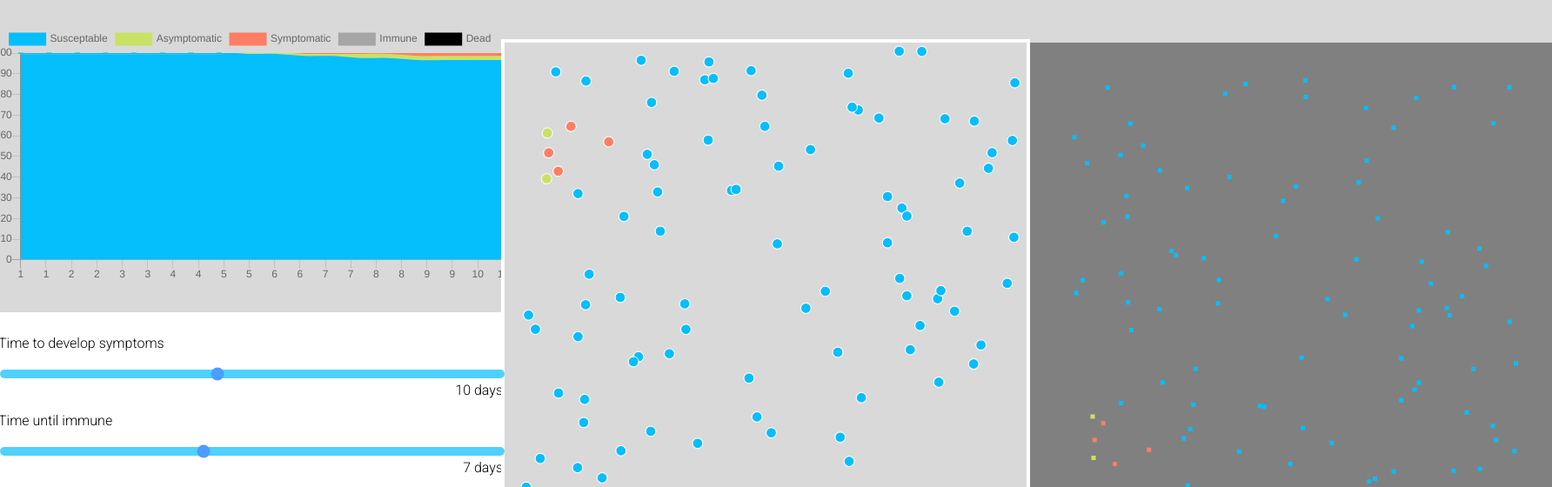
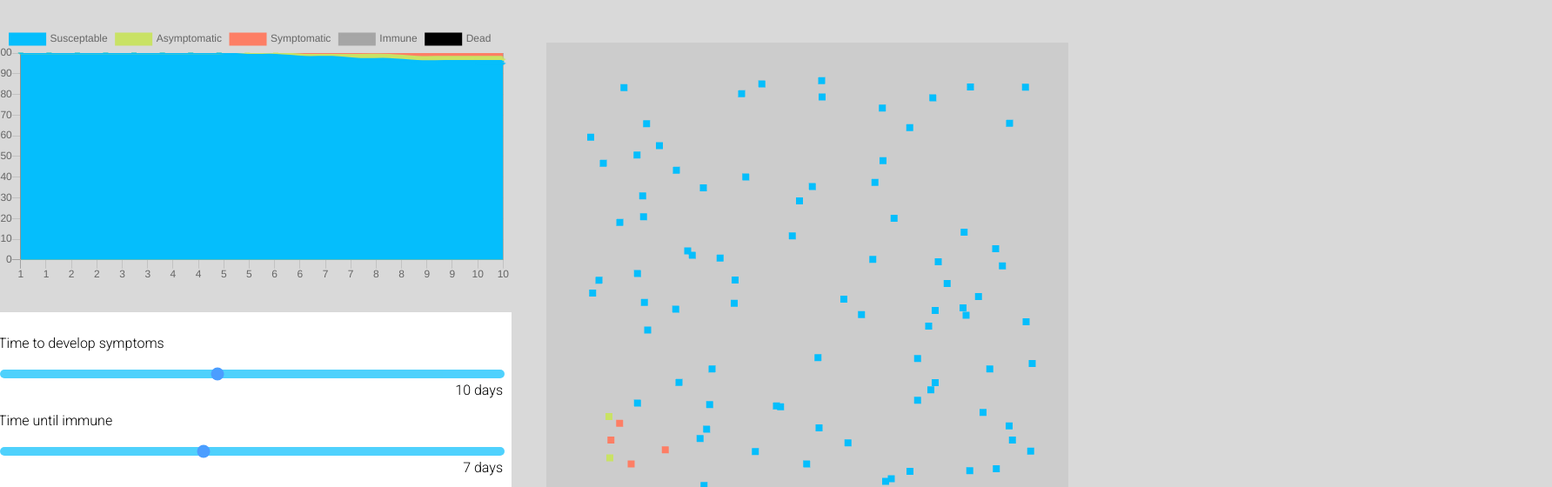
Before and after one commit to victorvwier/covid-modeling-project, a website built with webpack: page app/index.html in a window 1280 px wide. Shown: the part 92-652 px from the top of the page at 87% size, 1784 px wide, since content can reach past the window. Built offline with nearby package versions, Linux system fonts and the light colour scheme.

Commit message:
Remove the old canvas

```diff
--- a/app/index.html
+++ b/app/index.html
@@ -115,7 +115,7 @@
               <input
                 type="range"
                 min="50"
-                max="1000"
+                max="10000"
                 value="100"
                 step="20"
                 class="slider"
@@ -166,9 +166,6 @@
           </div>
         </div>
       </div>
-      <div id="canvas-container">
-        <canvas id="canvas" width="600px" height="600px"></canvas>
-      </div>
       <div id="glcanvas-container">
         <canvas id="glCanvas" width="600px" height="600px"></canvas>
       </div>
--- a/app/src/index.js
+++ b/app/src/index.js
@@ -11,10 +11,8 @@ import wireSlidersToHandlers from './scripts/DOM/parameters';
 import AgentChart from './scripts/agentChart';
 
 
-const canvas = document.getElementById('canvas');
 const glCanvas = document.getElementById('glCanvas');
 const gl = glCanvas.getContext("webgl");
-const context = canvas.getContext('2d');
 const chartCtx = document.getElementById('chart-canvas').getContext('2d');
 
 // chartCreator();
@@ -28,10 +26,9 @@ window.onload = function () {
 
   const agentView = new AgentChart(gl);
   const model = new Model(
-    context,
     agentView,
-    canvas.width,
-    canvas.height,
+    glCanvas.width,
+    glCanvas.height,
     INITIAL_SUSCEPTABLE,
     INITIAL_SYMPTOMATIC,
     INITAL_ASYMPTOMATIC,
--- a/app/src/scripts/agentChart.js
+++ b/app/src/scripts/agentChart.js
@@ -12,7 +12,7 @@ const vsSource = `
 
     void main() {
       gl_Position = uProjectionMatrix * uModelViewMatrix * aVertexPosition;
-      gl_PointSize = 5.;
+      gl_PointSize = 8.;
       vColor = aVertexColor;
     }
   `;
@@ -95,7 +95,7 @@ export default class AgentChart {
   }
 
   drawScene(buffers, count) {
-    this.gl.clearColor(0.5, 0.5, 0.5, 1.0); // Clear to black, fully opaque
+    this.gl.clearColor(0.8, 0.8, 0.8, 1.0); // Clear to black, fully opaque
     this.gl.clearDepth(1.0); // Clear everything
     this.gl.enable(this.gl.DEPTH_TEST); // Enable depth testing
     this.gl.depthFunc(this.gl.LEQUAL); // Near things obscure far things
--- a/app/src/scripts/model.js
+++ b/app/src/scripts/model.js
@@ -18,7 +18,6 @@ import {
 
 export default class Model {
   constructor(
-    context,
     webglchart,
     width,
     height,
@@ -35,7 +34,6 @@ export default class Model {
     this.webglchart = webglchart;
     this._updatePopulationFunction = null;
     this._animationFrame = null;
-    this.context = context;
     this.width = width;
     this.height = height;
     this.population = [];
@@ -107,14 +105,13 @@ export default class Model {
     let count = 0;
     for (let i = 0; i < this.totalPopulation; i++) {
       if (!this.population[i].dead) {
-        this.population[i].draw();
+        //this.population[i].draw();
         count++;
       }
     }
     let drawInfo = this.getDrawInfo();
 
     this.webglchart.draw(drawInfo.pos, drawInfo.col, count);
-    //this.webglchart.draw([1.0,1.0, -1.0, -1.0], 2);
   }
 
   getDrawInfo() {
@@ -233,7 +230,7 @@ export default class Model {
 
   loop() {
     this._animationFrame = requestAnimationFrame(this.loop.bind(this));
-    this.context.clearRect(0, 0, this.width, this.height);
+    //this.context.clearRect(0, 0, this.width, this.height);
 
     // applyForces();
     this.updatePopulation();
@@ -263,7 +260,7 @@ export default class Model {
     this.totalPopulation = newInitSusceptable + newInitSymptomatic;
 
     // clear the canvas
-    this.context.clearRect(0, 0, this.width, this.height);
+    //this.context.clearRect(0, 0, this.width, this.height);
 
     // start the loop again
     this.populateCanvas();
```
